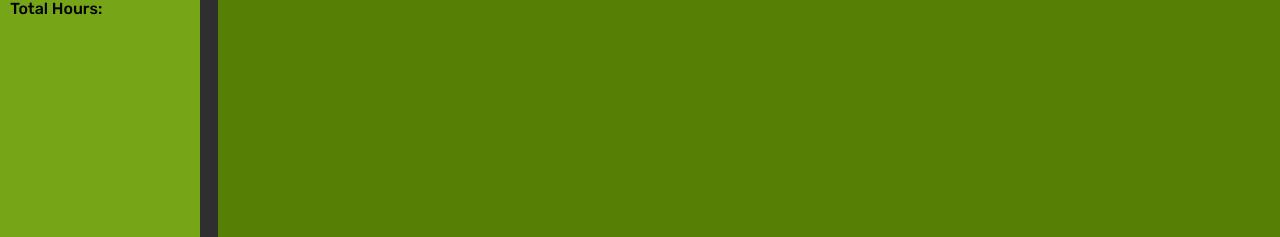
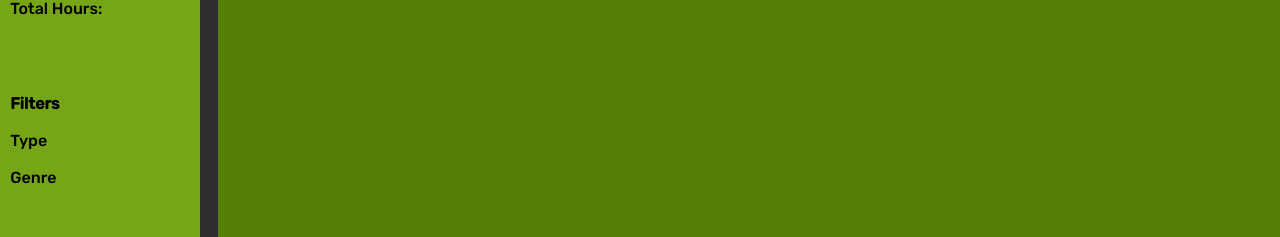
Before and after one commit to FionaButtig/MediaLibrary, a plain HTML site: page index.html in a window 1280 px wide. Shown: the part 388-625 px from the top of the page. Drawn offline with Linux system fonts and the light colour scheme.

Commit message:
start of filters

```diff
--- a/index.html
+++ b/index.html
@@ -21,6 +21,11 @@
             <div id="C2">
                 <p>Games: <span id="BookNum"></span></p>
                 <p>Total Hours: <span id="hCount"></span></p>
+                <div id="Filters">
+                    <h4>Filters</h4>
+                    <p>Type</p>
+                    <p>Genre</p>
+                </div>
             </div>
         </div>
         <div id="form-popup" id="myForm">
@@ -37,7 +42,7 @@
         <button id="submit" type="submit" id="submitbtn" onclick="closeForm()">Add</button>
         <button type="button" id="btncancel" onclick="closeForm()">Close</button>
         </div>
-    </form>
+        </form>
         </div>
 
         <div id="library"></div>
--- a/styles.scss
+++ b/styles.scss
@@ -84,8 +84,10 @@ main{
     }
   }
 
-
-
+  #Filters{
+    margin-top: 30%;
+    padding-top: 20px;
+  }
 
 #library{
   background: hsl(80, 91%, 26%);
@@ -119,7 +121,6 @@ main{
     h4{
       font-size: 2rem;
       padding: 4%;
-      border-bottom: 2px solid rgb(42, 42, 41);
     }
 
     p{
```
Also changed, not shown: styles.css, 1 other file.
